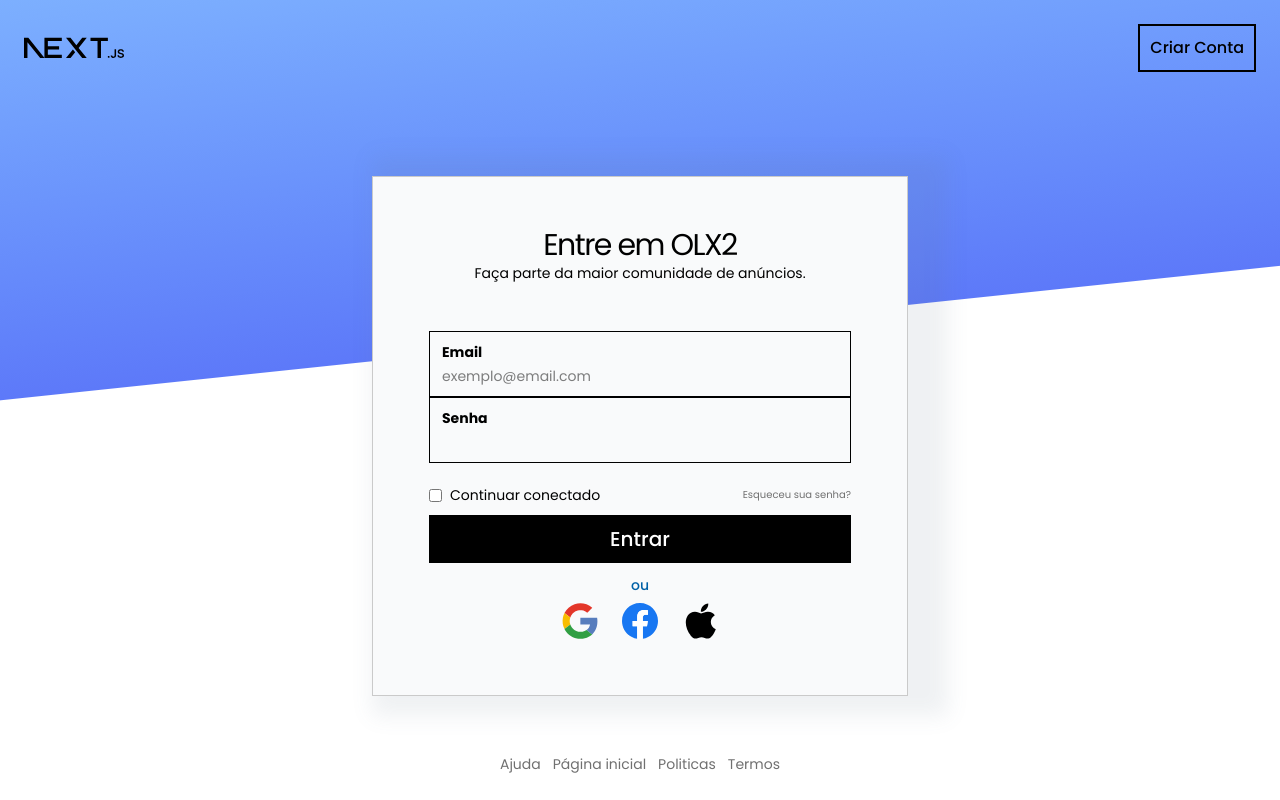
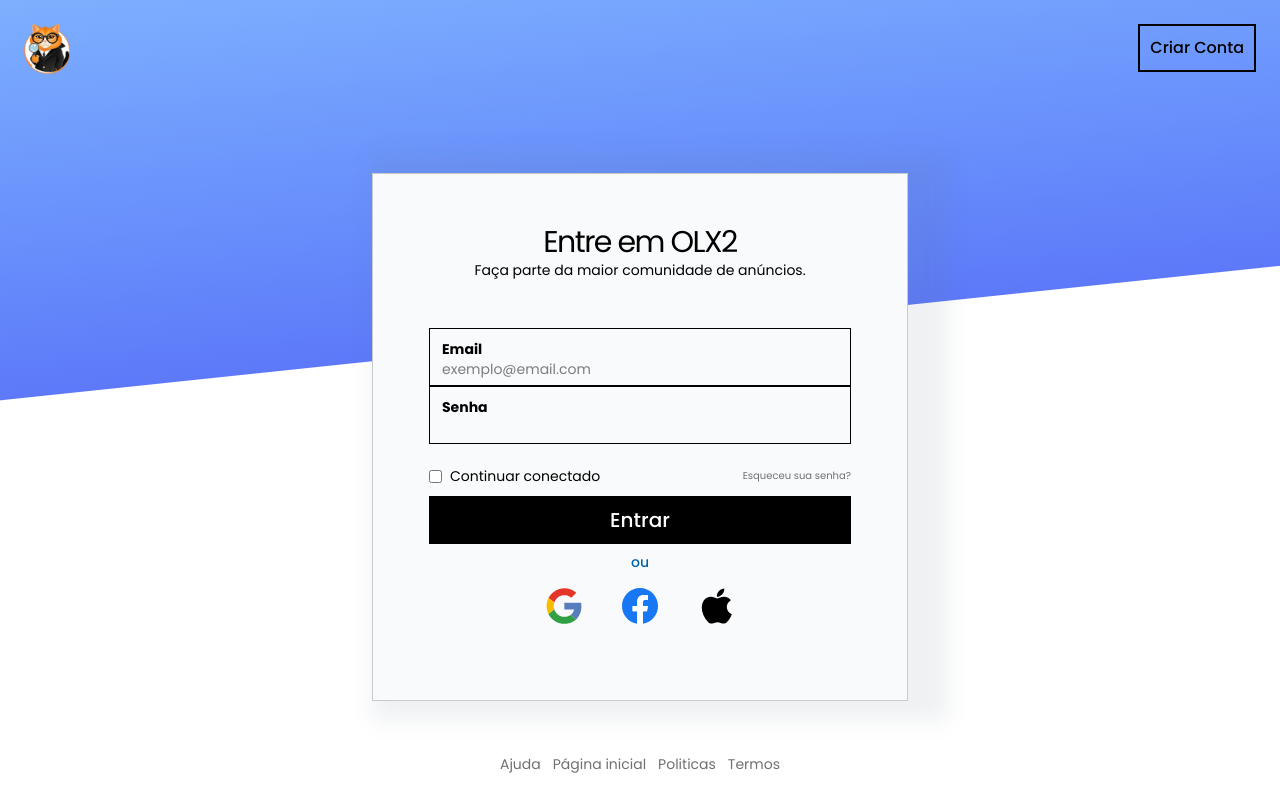
Before and after one commit to MiracleForge/projetc_imovel_front, a Next.js app: page /auth/entrar in a window 1280 px wide. Built offline with nearby package versions, Linux system fonts and the light colour scheme.

Commit message:
Feat(Componentization): Componentization of layout parts, socialauth buttons component

```diff
--- a/src/app/(pages)/auth/entrar/page.tsx
+++ b/src/app/(pages)/auth/entrar/page.tsx
@@ -1,7 +1,9 @@
+import { SocialAuthButton } from "@/src/components/ui/buttons/SocialAuth.button";
 import CommumInput from "@/src/components/ui/imputs/Commum.inputs";
 
 export default function Page() {
-  return <form className="gap-px">
+  return <div className="pb-6">
+    <form className="gap-px">
       <CommumInput topLabel="Email" autoComplete="on" type="email" name="email" placeholder="exemplo@email.com" required />
       <CommumInput topLabel="Senha" autoComplete="off" type="password" name="password" placeholder="" required />
 
@@ -14,8 +16,15 @@
         <a className="text-[10px] font-extralight link-default" href="/forgot-password">Esqueceu sua senha?</a>
       </div>
 
+
       <button
         className="w-full mt-2 h-12 font-medium hover:bg-black hover:text-white hover:ring hover:ring-white transition duration-300 inline-flex items-center justify-center text-xl focus-visible:outline-none focus-visible:ring-2 focus-visible:ring-offset-2 disabled:pointer-events-none disabled:opacity-50 bg-black text-white px-4 py-2 cursor-pointer"
         type="submit">Entrar</button>
+
     </form>
+
+    <p className="text-sm font-medium text-[#0061A7] py-2">ou</p>
+    <SocialAuthButton action="login" />
+
+  </div>
 }
--- a/src/app/(pages)/auth/layout.tsx
+++ b/src/app/(pages)/auth/layout.tsx
@@ -1,7 +1,6 @@
 import "../../globals.css";
-import Image from "next/image";
 import Link from "next/link";
-import UrlReferencyButton from "@/src/components/ui/buttons/UrlRefency.buttons";
+import { CompactHeader } from "@/src/components/layouts/headers/CompactHeader.header";
 
 export default function BlogLayout({
   children,
@@ -12,68 +11,26 @@
   return <section className="font-sans relative w-full text-black overflow-hidden min-h-dvh justify-between flex flex-col bg-white">
 
     <div className="bg-linear-to-b from-primary-blue to-secundary-blue w-[125%] h-[60vh] -translate-y-40 -translate-x-12 -rotate-6 absolute top-0 antialiased transform-gpu blur-[0.5px]
- bg-mobile-landscape   " />
-    <header className="flex flex-row justify-between p-6 z-9999 relative">
-      <Image
-        className=""
-        src="/next.svg"
-        alt="Next.js logo"
-        width={100}
-        height={20}
-        priority
-      />
+ bg-mobile-landscape" />
 
-      <UrlReferencyButton />
-    </header>
-
+    <CompactHeader />
 
     <div className="bg-white flex flex-col items-center  pt-[1vh] sm:justify-center sm:pt-0">
-
       <div className="relative md:mt-12 w-full max-w-xl sm:mt-10">
         <div
           className="mx-5 border text-center bg-gray-50 border-foreground/80  lg:p-8 shadow-[20px_0_20px_20px] shadow-slate-500/10">
           <div className="flex flex-col p-6 font-normal">
             <h3 className="text-3xl leading-6 tracking-tighter">Entre em OLX2</h3>
-            <p className="mt-1.5 text-sm"> Faça parte da maior comunidade de anúncios.
-            </p>
+            <p className="mt-1.5 text-sm"> Faça parte da maior comunidade de anúncios.</p>
           </div>
 
           <div className="px-6 pt-6 pb-3">
             {children}
           </div>
 
-          <div className="flex flex-col space-y-2 justify-center w-full px-6 pb-6">
-            <p className="text-sm font-medium text-[#0061A7]">ou</p>
-            <div className="flex flex-row justify-center gap-6">
-              <Image
-                src="/logos/devicon_google.svg"
-                alt="Next.js logo"
-                width={36}
-                height={36}
-                priority
-              />
-              <Image
-                className=""
-                src="/logos/logos_facebook.svg"
-                alt="Next.js logo"
-                width={36}
-                height={36}
-                priority
-              />
-              <Image
-                className="size-[36px]"
-                src="/logos/ic_outline-apple.svg"
-                alt="Next.js logo"
-                width={36}
-                height={36}
-                priority
-              />
-            </div>
-          </div>
         </div>
       </div>
     </div>
-
 
     <footer className="flex flex-row justify-center space-x-3 w-full p-6 text-sm">
       <Link href={"#"}>
--- /dev/null
+++ b/src/components/layouts/headers/CompactHeader.header.tsx
@@ -0,0 +1,19 @@
+import Image from "next/image"
+import UrlReferencyButton from "../../ui/buttons/UrlRefency.buttons"
+
+export const CompactHeader = () => {
+  return (
+    <header className="flex flex-row justify-between p-6 z-9999 relative">
+      <Image
+        className=""
+        src="/logos/logo-gatu.webp"
+        alt="Next.js logo"
+        width={46}
+        height={50}
+        priority
+      />
+
+      <UrlReferencyButton />
+    </header>
+  )
+}
--- /dev/null
+++ b/src/components/ui/buttons/SocialAuth.button.tsx
@@ -0,0 +1,44 @@
+import Image from "next/image"
+
+interface SocialButtonInterface { action: "login" | "register" }
+
+export const SocialAuthButton = ({ action }: SocialButtonInterface) => {
+  return (
+    <div className="flex flex-row justify-center gap-6" >
+      <button type="button" className="cursor-pointer hover:bg-gray-200 p-2 rounded-full">
+        <Image src="/logos/devicon_google.svg"
+          alt="Next.js logo"
+          width={36}
+          height={36}
+          priority
+        />
+      </button>
+
+      <button type="button"
+        className="cursor-pointer hover:bg-gray-200 p-2 rounded-full"
+      >
+        <Image
+          src="/logos/logos_facebook.svg"
+          alt="Next.js logo"
+          width={36}
+          height={36}
+          priority
+        />
+      </button>
+
+      <button type="button"
+        className="cursor-pointer hover:bg-gray-200 p-2 rounded-full"
+      >
+        <Image
+          className="size-9"
+          src="/logos/ic_outline-apple.svg"
+          alt="Next.js logo"
+          width={36}
+          height={36}
+          priority
+        />
+      </button>
+    </div>
+
+  )
+}
--- a/src/components/ui/imputs/Commum.inputs.tsx
+++ b/src/components/ui/imputs/Commum.inputs.tsx
@@ -2,24 +2,41 @@
 
 import { InputHTMLAttributes } from "react"
 
-interface CommumInputInterface extends InputHTMLAttributes<HTMLInputElement> { topLabel: string };
+interface CommumInputInterface extends InputHTMLAttributes<HTMLInputElement> {
+  topLabel: string
+};
 
 export default function CommumInput({ topLabel, ...props }: CommumInputInterface) {
 
   return (
-    <div
-      className="group relative border focus-within:border-black/20 px-3 pb-1.5 pt-2.5 duration-200 focus-within:ring focus-within:ring-[#BFBFBF]">
+    <div className="group relative border focus-within:border-black/20 px-3 pb-1.5 pt-2.5 duration-200 focus-within:ring focus-within:ring-[#BFBFBF]">
+
       <div className="flex justify-between">
         <label aria-label={topLabel}
-          className="text-sm text-muted-foreground group-focus-within:text-secundary-blue font-bold">{topLabel}</label>
+          className="text-sm text-muted-foreground group-focus-within:text-secundary-blue font-bold">
+          {topLabel}
+        </label>
+      </div>
 
-      </div>
       <div className="relative flex justify-between items-center">
-        <input className="peer block w-[88%] border-0 bg-transparent p-0 text-sm file:my-1 file:rounded-full file:border-0 file:bg-accent file:px-4 file:py-2 file:font-medium placeholder:text-muted-foreground/90 focus:outline-none focus:ring-0 sm:leading-7"
+
+        <input
+          className="
+            peer block w-[88%] border-0 bg-transparent p-0 text-sm
+            placeholder:text-muted-foreground/90
+            focus:outline-none focus:ring-0
+          "
           {...props}
         />
 
-        <div className="absolute right-0 invisible peer-valid:visible peer-valid:text-green-800">
+        {/* ÍCONE DE VÁLIDO */}
+        <div
+          className="
+            absolute right-0 invisible
+            peer-[&:not(:focus):valid]:visible
+            peer-[&:not(:focus):valid]:text-green-800
+          "
+        >
           <svg xmlns="http://www.w3.org/2000/svg" viewBox="0 0 24 24"
             fill="currentColor" className="w-6 h-6">
             <path fillRule="evenodd"
@@ -28,10 +45,16 @@
           </svg>
         </div>
 
-
-        <div className="absolute right-0 invisible peer-[&:not(:placeholder-shown):invalid]:visible peer-[&:not(:placeholder-shown):invalid]:text-red-800">
+        {/* ÍCONE DE INVÁLIDO */}
+        <div
+          className="
+            absolute right-0 invisible
+            peer-[&:not(:placeholder-shown):not(:focus):invalid]:visible
+            peer-[&:not(:placeholder-shown):not(:focus):invalid]:text-red-800
+          "
+        >
           <svg viewBox="0 0 54 54" fill="currentColor" className="w-4 h-4" xmlns="http://www.w3.org/2000/svg">
-            <path d="M5.7 57L0 51.3L22.8 28.5L0 5.7L5.7 0L28.5 22.8L51.3 0L57 5.7L34.2 28.5L57 51.3L51.3 57L28.5 34.2L5.7 57Z" fill="currentColor" />
+            <path d="M5.7 57L0 51.3L22.8 28.5L0 5.7L5.7 0L28.5 22.8L51.3 0L57 5.7L34.2 28.5L57 51.3L51.3 57L28.5 34.2L5.7 57Z" />
           </svg>
         </div>
 
```
Also changed, not shown: public/logos/logo-gatu.webp (added). Lines whose indentation alone changed are shown as unchanged.
